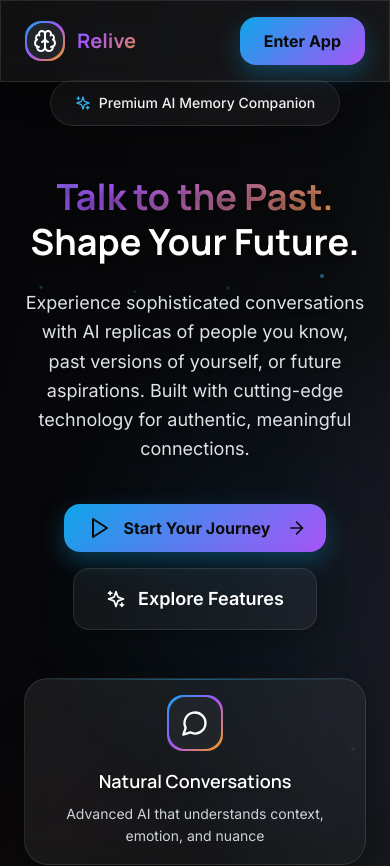
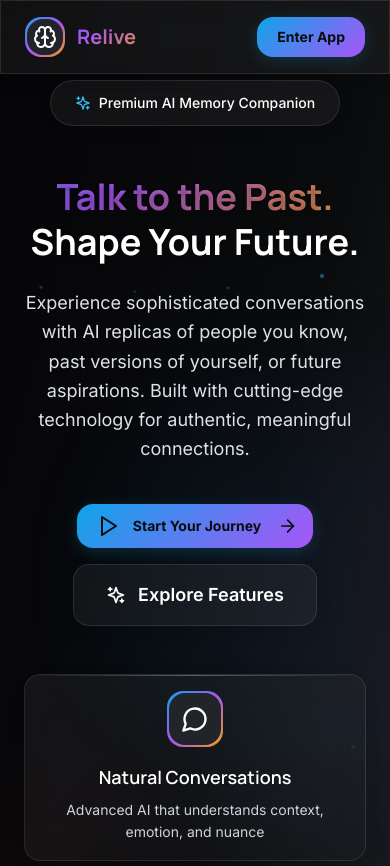
Before and after one commit to Sirius-ashwak/Relive.AI, a React (Vite) app: page / in a window 390 px wide. Shown: the top 866 px of the page. Built offline with nearby package versions, Linux system fonts and the light colour scheme; no server answers.

Commit message:
Apple-Style UI Transformation

```diff
--- a/src/index.css
+++ b/src/index.css
@@ -23,26 +23,26 @@
 }
 
 @layer components {
-  /* Premium Glass Effect */
+  /* Apple-Style Glass Effect */
   .glass {
     background: rgba(255, 255, 255, 0.05);
     backdrop-filter: blur(20px);
     border: 1px solid rgba(255, 255, 255, 0.1);
-    box-shadow: 0 8px 32px rgba(0, 0, 0, 0.3);
+    box-shadow: 0 4px 16px rgba(0, 0, 0, 0.1);
   }
 
   .glass-hover {
-    @apply transition-all duration-500 ease-out;
+    @apply transition-all duration-300 ease-out;
   }
 
   .glass-hover:hover {
     background: rgba(255, 255, 255, 0.08);
-    border-color: rgba(14, 165, 233, 0.3);
-    box-shadow: 0 20px 40px rgba(0, 0, 0, 0.4), 0 0 20px rgba(14, 165, 233, 0.2);
+    border-color: rgba(255, 255, 255, 0.2);
+    box-shadow: 0 8px 24px rgba(0, 0, 0, 0.15);
     transform: translateY(-2px);
   }
 
-  /* Premium Gradient Text */
+  /* Apple-Style Gradient Text */
   .gradient-text {
     background: linear-gradient(135deg, #0EA5E9 0%, #A855F7 50%, #F59E0B 100%);
     -webkit-background-clip: text;
@@ -52,14 +52,14 @@
     animation: gradient-shift 3s ease infinite;
   }
 
-  /* Premium Aurora Background - Fixed */
+  /* Apple-Style Aurora Background */
   .aurora-bg {
     position: relative;
     overflow: hidden;
     background:
-      radial-gradient(ellipse at 30% 20%, rgba(14, 165, 233, 0.06) 0%, transparent 50%),
-      radial-gradient(ellipse at 70% 80%, rgba(168, 85, 247, 0.04) 0%, transparent 50%),
-      radial-gradient(ellipse at 50% 50%, rgba(245, 158, 11, 0.03) 0%, transparent 50%),
+      radial-gradient(ellipse at 30% 20%, rgba(14, 165, 233, 0.04) 0%, transparent 50%),
+      radial-gradient(ellipse at 70% 80%, rgba(168, 85, 247, 0.03) 0%, transparent 50%),
+      radial-gradient(ellipse at 50% 50%, rgba(245, 158, 11, 0.02) 0%, transparent 50%),
       linear-gradient(135deg, #050507 0%, #0A0B0D 50%, #212529 100%);
   }
 
@@ -71,19 +71,19 @@
     right: -10%;
     bottom: -10%;
     background:
-      radial-gradient(circle at 25% 25%, rgba(14, 165, 233, 0.08) 0%, transparent 35%),
-      radial-gradient(circle at 75% 75%, rgba(168, 85, 247, 0.06) 0%, transparent 35%),
-      radial-gradient(circle at 50% 50%, rgba(245, 158, 11, 0.04) 0%, transparent 35%);
+      radial-gradient(circle at 25% 25%, rgba(14, 165, 233, 0.06) 0%, transparent 35%),
+      radial-gradient(circle at 75% 75%, rgba(168, 85, 247, 0.04) 0%, transparent 35%),
+      radial-gradient(circle at 50% 50%, rgba(245, 158, 11, 0.03) 0%, transparent 35%);
     animation: aurora-flow 25s ease-in-out infinite;
-    opacity: 0.6;
+    opacity: 0.4;
     will-change: transform;
   }
 
-  /* Premium Button Styles */
+  /* Apple-Style Button */
   .btn-premium {
-    @apply px-8 py-4 rounded-2xl font-semibold text-lg transition-all duration-300;
+    @apply px-6 py-3 rounded-2xl font-semibold transition-all duration-300;
     background: linear-gradient(135deg, #0EA5E9 0%, #A855F7 100%);
-    box-shadow: 0 10px 25px rgba(14, 165, 233, 0.3);
+    box-shadow: 0 4px 16px rgba(14, 165, 233, 0.2);
     position: relative;
     overflow: hidden;
   }
@@ -104,14 +104,14 @@
   }
 
   .btn-premium:hover {
-    transform: translateY(-2px);
-    box-shadow: 0 15px 35px rgba(14, 165, 233, 0.4);
+    transform: translateY(-1px);
+    box-shadow: 0 8px 24px rgba(14, 165, 233, 0.3);
   }
 
-  /* Premium Card Styles */
+  /* Apple-Style Card */
   .card-premium {
-    @apply glass glass-hover rounded-3xl p-6 md:p-8;
-    background: linear-gradient(135deg, rgba(255, 255, 255, 0.08) 0%, rgba(255, 255, 255, 0.03) 100%);
+    @apply glass glass-hover rounded-2xl p-6;
+    background: linear-gradient(135deg, rgba(255, 255, 255, 0.06) 0%, rgba(255, 255, 255, 0.02) 100%);
     position: relative;
     overflow: hidden;
   }
@@ -123,12 +123,12 @@
     left: 0;
     right: 0;
     height: 1px;
-    background: linear-gradient(90deg, transparent, rgba(14, 165, 233, 0.5), transparent);
+    background: linear-gradient(90deg, transparent, rgba(255, 255, 255, 0.3), transparent);
   }
 
-  /* Premium Input Styles */
+  /* Apple-Style Input */
   .input-premium {
-    @apply w-full px-6 py-4 rounded-2xl font-medium transition-all duration-300;
+    @apply w-full px-4 py-3 rounded-xl font-medium transition-all duration-300;
     background: rgba(255, 255, 255, 0.05);
     border: 1px solid rgba(255, 255, 255, 0.1);
     color: white;
@@ -138,72 +138,53 @@
   .input-premium:focus {
     outline: none;
     border-color: rgba(14, 165, 233, 0.5);
-    box-shadow: 0 0 20px rgba(14, 165, 233, 0.2);
+    box-shadow: 0 0 0 3px rgba(14, 165, 233, 0.1);
     background: rgba(255, 255, 255, 0.08);
   }
 
   .input-premium::placeholder {
-    color: rgba(255, 255, 255, 0.5);
+    color: rgba(255, 255, 255, 0.4);
   }
 
-  /* Premium Slider */
-  .slider-premium {
-    @apply w-full h-2 rounded-full outline-none cursor-pointer;
-    background: linear-gradient(to right, #0EA5E9 0%, #A855F7 50%, #F59E0B 100%);
-    -webkit-appearance: none;
+  /* Apple-Style Navigation */
+  .nav-premium {
+    height: 44px;
+    backdrop-filter: blur(20px);
+    background: rgba(255, 255, 255, 0.05);
+    border-bottom: 1px solid rgba(255, 255, 255, 0.1);
   }
 
-  .slider-premium::-webkit-slider-thumb {
-    -webkit-appearance: none;
-    appearance: none;
-    width: 24px;
-    height: 24px;
-    border-radius: 50%;
-    background: linear-gradient(135deg, #ffffff 0%, #f8f9fa 100%);
-    cursor: pointer;
-    box-shadow: 0 4px 12px rgba(0, 0, 0, 0.4), 0 0 8px rgba(14, 165, 233, 0.3);
-    transition: all 0.3s ease;
-  }
-
-  .slider-premium::-webkit-slider-thumb:hover {
-    transform: scale(1.1);
-    box-shadow: 0 6px 16px rgba(0, 0, 0, 0.5), 0 0 12px rgba(14, 165, 233, 0.5);
-  }
-
-  .slider-premium::-moz-range-thumb {
-    width: 24px;
-    height: 24px;
-    border-radius: 50%;
-    background: linear-gradient(135deg, #ffffff 0%, #f8f9fa 100%);
-    cursor: pointer;
-    border: none;
-    box-shadow: 0 4px 12px rgba(0, 0, 0, 0.4), 0 0 8px rgba(14, 165, 233, 0.3);
+  /* Apple-Style Avatar */
+  .avatar-premium {
+    @apply w-14 h-14 rounded-2xl;
+    border: 1px solid rgba(255, 255, 255, 0.1);
+    box-shadow: 0 2px 8px rgba(0, 0, 0, 0.1);
   }
 }
 
 @layer utilities {
   .text-shadow {
-    text-shadow: 0 2px 4px rgba(0, 0, 0, 0.3);
+    text-shadow: 0 1px 2px rgba(0, 0, 0, 0.2);
   }
 
   .text-shadow-lg {
-    text-shadow: 0 4px 8px rgba(0, 0, 0, 0.5);
+    text-shadow: 0 2px 4px rgba(0, 0, 0, 0.3);
   }
 }
 
-/* Custom Scrollbar */
+/* Apple-Style Scrollbar */
 ::-webkit-scrollbar {
-  width: 8px;
+  width: 6px;
 }
 
 ::-webkit-scrollbar-track {
-  background: rgba(255, 255, 255, 0.05);
-  border-radius: 4px;
+  background: rgba(255, 255, 255, 0.03);
+  border-radius: 3px;
 }
 
 ::-webkit-scrollbar-thumb {
   background: linear-gradient(135deg, #0EA5E9 0%, #A855F7 100%);
-  border-radius: 4px;
+  border-radius: 3px;
   transition: all 0.3s ease;
 }
 
@@ -211,24 +192,24 @@
   background: linear-gradient(135deg, #0284C7 0%, #9333EA 100%);
 }
 
-/* Selection Styles */
+/* Apple-Style Selection */
 ::selection {
-  background: rgba(14, 165, 233, 0.3);
+  background: rgba(14, 165, 233, 0.2);
   color: white;
 }
 
 ::-moz-selection {
-  background: rgba(14, 165, 233, 0.3);
+  background: rgba(14, 165, 233, 0.2);
   color: white;
 }
 
-/* Focus Styles */
+/* Apple-Style Focus */
 *:focus {
-  outline: 2px solid rgba(14, 165, 233, 0.5);
+  outline: 2px solid rgba(14, 165, 233, 0.3);
   outline-offset: 2px;
 }
 
-/* Keyframe Animations - Fixed */
+/* Apple-Style Animations */
 @keyframes gradient-shift {
   0%, 100% { background-position: 0% 50%; }
   50% { background-position: 100% 50%; }
@@ -237,25 +218,25 @@
 @keyframes aurora-flow {
   0%, 100% {
     transform: translate(0%, 0%) scale(1) rotate(0deg);
+    opacity: 0.4;
+  }
+  25% {
+    transform: translate(3%, -2%) scale(1.02) rotate(90deg);
     opacity: 0.6;
   }
-  25% {
-    transform: translate(5%, -3%) scale(1.05) rotate(90deg);
-    opacity: 0.8;
-  }
   50% {
-    transform: translate(-3%, 5%) scale(0.95) rotate(180deg);
-    opacity: 0.4;
+    transform: translate(-2%, 3%) scale(0.98) rotate(180deg);
+    opacity: 0.3;
   }
   75% {
-    transform: translate(3%, -2%) scale(1.02) rotate(270deg);
-    opacity: 0.7;
+    transform: translate(2%, -1%) scale(1.01) rotate(270deg);
+    opacity: 0.5;
   }
 }
 
 @keyframes float {
   0%, 100% { transform: translateY(0px); }
-  50% { transform: translateY(-10px); }
+  50% { transform: translateY(-6px); }
 }
 
 @keyframes shimmer {
@@ -270,11 +251,11 @@
   }
   50% {
     opacity: 1;
-    transform: scale(1.02);
+    transform: scale(1.01);
   }
 }
 
-/* Responsive Design Helpers */
+/* Apple-Style Responsive Design */
 @media (max-width: 768px) {
   .glass {
     backdrop-filter: blur(15px);
@@ -285,28 +266,28 @@
   }
 
   .btn-premium {
-    @apply px-6 py-3 text-base;
+    @apply px-5 py-2.5 text-sm;
   }
 }
 
-/* Dark Mode Enhancements */
+/* Apple-Style Dark Mode Enhancements */
 @media (prefers-color-scheme: dark) {
   .glass {
-    background: rgba(255, 255, 255, 0.03);
-    border-color: rgba(255, 255, 255, 0.08);
+    background: rgba(255, 255, 255, 0.02);
+    border-color: rgba(255, 255, 255, 0.06);
   }
 
   .glass-hover:hover {
-    background: rgba(255, 255, 255, 0.06);
-    border-color: rgba(14, 165, 233, 0.4);
+    background: rgba(255, 255, 255, 0.04);
+    border-color: rgba(255, 255, 255, 0.15);
   }
 }
 
-/* High Contrast Mode */
+/* Apple-Style High Contrast Mode */
 @media (prefers-contrast: high) {
   .glass {
     border-width: 2px;
-    border-color: rgba(255, 255, 255, 0.3);
+    border-color: rgba(255, 255, 255, 0.2);
   }
 
   .gradient-text {
@@ -317,7 +298,7 @@
   }
 }
 
-/* Reduced Motion */
+/* Apple-Style Reduced Motion */
 @media (prefers-reduced-motion: reduce) {
   * {
     animation-duration: 0.01ms !important;
--- a/tailwind.config.js
+++ b/tailwind.config.js
@@ -8,7 +8,7 @@ export default {
         'inter': ['Inter', 'system-ui', 'sans-serif'],
       },
       colors: {
-        // Premium Dark Palette
+        // Apple-Style Dark Palette
         obsidian: {
           50: '#F8F9FA',
           100: '#E9ECEF',
@@ -22,7 +22,7 @@ export default {
           900: '#0A0B0D',
           950: '#050507'
         },
-        // Sophisticated Accent Colors
+        // Apple-Style Accent Colors
         aurora: {
           50: '#F0F9FF',
           100: '#E0F2FE',
@@ -101,11 +101,11 @@ export default {
       keyframes: {
         float: {
           '0%, 100%': { transform: 'translateY(0px)' },
-          '50%': { transform: 'translateY(-10px)' },
+          '50%': { transform: 'translateY(-6px)' },
         },
         glow: {
-          '0%': { boxShadow: '0 0 20px rgba(14, 165, 233, 0.3)' },
-          '100%': { boxShadow: '0 0 30px rgba(14, 165, 233, 0.6)' },
+          '0%': { boxShadow: '0 0 10px rgba(14, 165, 233, 0.2)' },
+          '100%': { boxShadow: '0 0 20px rgba(14, 165, 233, 0.4)' },
         },
         shimmer: {
           '0%': { transform: 'translateX(-100%)' },
@@ -113,18 +113,23 @@ export default {
         },
         'pulse-soft': {
           '0%, 100%': { opacity: '0.8', transform: 'scale(1)' },
-          '50%': { opacity: '1', transform: 'scale(1.02)' },
+          '50%': { opacity: '1', transform: 'scale(1.01)' },
         },
       },
       backdropBlur: {
         'xs': '2px',
       },
       boxShadow: {
-        'premium': '0 25px 50px -12px rgba(0, 0, 0, 0.25)',
-        'glow-blue': '0 0 20px rgba(14, 165, 233, 0.5)',
-        'glow-purple': '0 0 20px rgba(168, 85, 247, 0.5)',
-        'glow-gold': '0 0 20px rgba(245, 158, 11, 0.5)',
-        'glow-premium': '0 0 30px rgba(14, 165, 233, 0.4), 0 0 60px rgba(168, 85, 247, 0.3)',
+        'premium': '0 4px 16px rgba(0, 0, 0, 0.1)',
+        'glow-blue': '0 0 20px rgba(14, 165, 233, 0.3)',
+        'glow-purple': '0 0 20px rgba(168, 85, 247, 0.3)',
+        'glow-gold': '0 0 20px rgba(245, 158, 11, 0.3)',
+        'glow-premium': '0 0 30px rgba(14, 165, 233, 0.2), 0 0 60px rgba(168, 85, 247, 0.1)',
+      },
+      borderRadius: {
+        'xl': '12px',
+        '2xl': '16px',
+        '3xl': '24px',
       }
     },
   },
```
